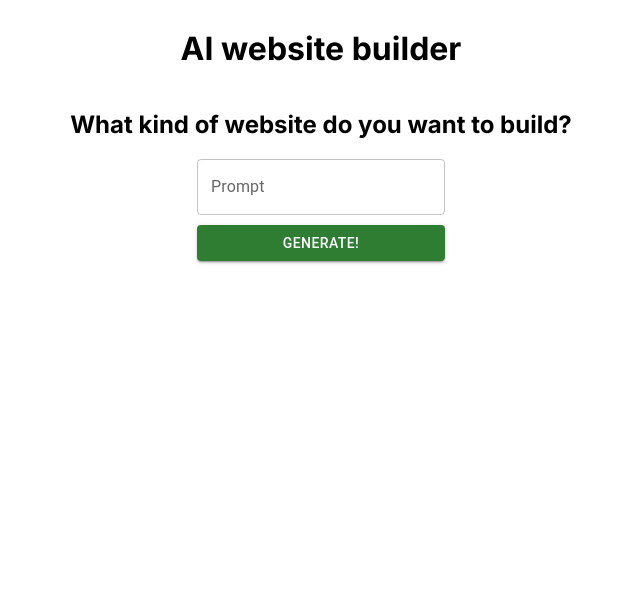
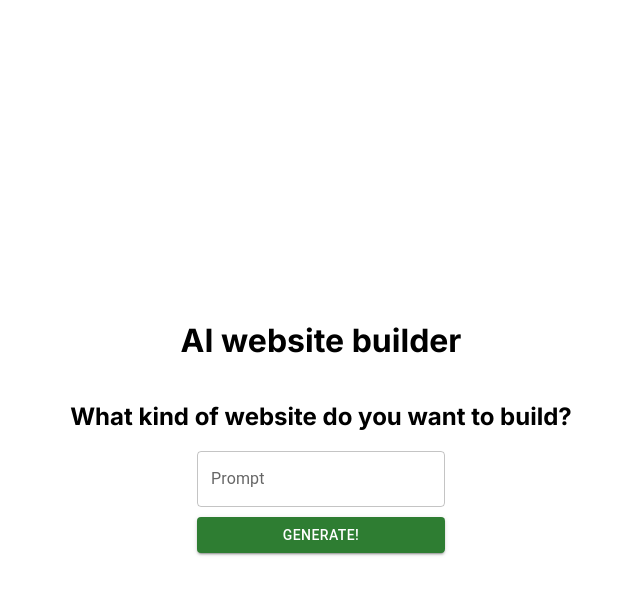
Before and after one commit to menuRivera/ai-website-builder, a Next.js app: page / in a window 1280 px wide. Shown: the top 594 px of the page, without its empty margins (319-959 px from the left). Built offline with nearby package versions, Linux system fonts and the light colour scheme.

Commit message:
[MOD] -> PromptInput component moved to app/components/PromptInput.tsx, installed langchain

```diff
--- /dev/null
+++ b/app/components/PromptInput.tsx
@@ -0,0 +1,37 @@
+'use client'
+
+import { Button, TextField } from "@mui/material";
+import { FormEvent, useRef, useState } from "react";
+
+export default function PromptInput() {
+	const [isLoading, setIsLoading] = useState(false)
+	const userPrompt = useRef<HTMLInputElement>()
+
+	const startCreation = (e: FormEvent<HTMLFormElement>) => {
+		e.preventDefault()
+		const prompt = userPrompt.current?.value
+		if (!prompt) return alert('The promp cannot be empty')
+
+		setIsLoading(true)
+
+		setTimeout(() => {
+			alert('your website is ready!')
+			setIsLoading(false)
+		}, 2000)
+
+
+		// call the api with the userPrompt value
+	}
+
+	if (isLoading) return <h1>Loading {userPrompt.current?.value} website...</h1>
+
+	return (
+		<>
+			<h2>What kind of website do you want to build?</h2>
+			<form onSubmit={startCreation} style={{ display: 'flex', flexDirection: 'column' }}>
+				<TextField inputRef={userPrompt} id="user-prompt" label="Prompt" />
+				<Button style={{ marginTop: '10px' }} className="" type="submit" variant="contained" color="success">Generate!</Button>
+			</form>
+		</>
+	)
+}
--- a/app/page.tsx
+++ b/app/page.tsx
@@ -1,8 +1,8 @@
-import PromptInput from "@/components/PromptInput";
+import PromptInput from "./components/PromptInput";
 
 export default function Home() {
 	return (
-		<div style={{ display: 'flex', flexDirection: 'column', alignItems: 'center', justifyContent: 'center' }}>
+		<div style={{ display: 'flex', flexDirection: 'column', alignItems: 'center', marginTop: '300px' }}>
 			<h1>AI website builder</h1>
 			<PromptInput />
 		</div>
--- a/components/PromptInput.tsx
+++ /dev/null
@@ -1,23 +0,0 @@
-'use client'
-
-import { Button, TextField } from "@mui/material";
-import { FormEvent, useRef } from "react";
-
-export default function PromptInput() {
-	const userPrompt = useRef<HTMLInputElement>()
-
-	const startCreation = (e: FormEvent<HTMLFormElement>) => {
-		e.preventDefault()
-		alert(userPrompt.current?.value)
-	}
-
-	return (
-		<>
-			<h2>What kind of website do you want to build?</h2>
-			<form onSubmit={startCreation} style={{display: 'flex', flexDirection: 'column'}}>
-				<TextField inputRef={userPrompt} id="user-prompt" label="Prompt" />
-				<Button style={{marginTop: '10px'}} className="" type="submit" variant="contained" color="success">Generate!</Button>
-			</form>
-		</>
-	)
-}
--- a/package.json
+++ b/package.json
@@ -15,6 +15,7 @@
     "@types/node": "20.3.3",
     "@types/react": "18.2.14",
     "@types/react-dom": "18.2.6",
+    "langchain": "^0.0.103",
     "next": "13.4.8",
     "react": "18.2.0",
     "react-dom": "18.2.0",
```
Also changed, not shown: 1 other file (tests, documents, lock files or other folders).
